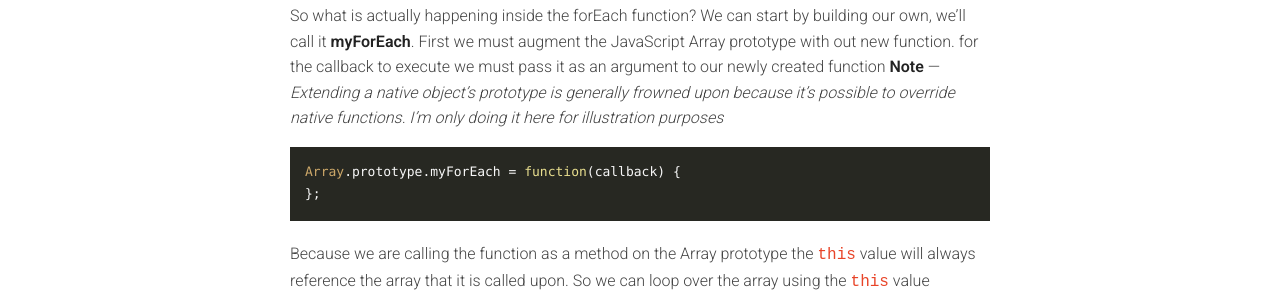
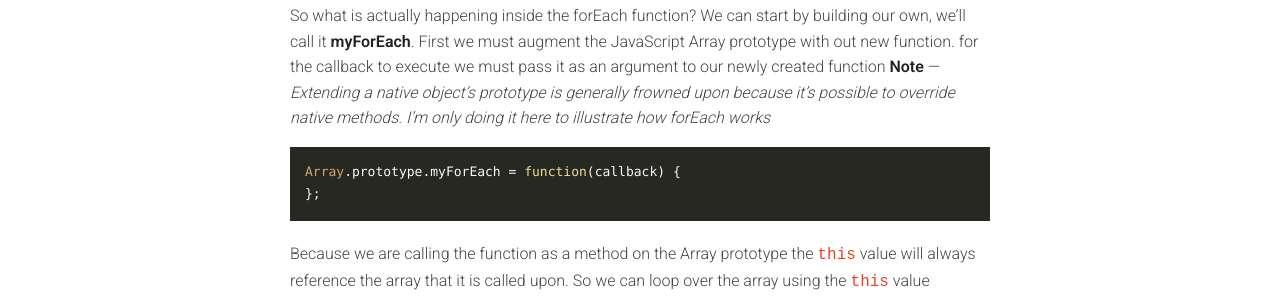
Before and after one commit to rbrtsmith/rbrtsmith.github.io, a Jekyll site: the page built from _posts/2015-05-08-JavaScript-Callbacks.md, in a window 1280 px wide and 900 px high, scrolled down 1766 px. Shown: the part 177-477 px from the top of the window. Built offline with Jekyll 4.4.1, drawn with Linux system fonts in a browser that asks for light colours; comment, search, counter and statistics services are not loaded.

Commit message:
Update 2015-05-08-JavaScript-Callbacks.md

```diff
--- a/_posts/2015-05-08-JavaScript-Callbacks.md
+++ b/_posts/2015-05-08-JavaScript-Callbacks.md
@@ -82,7 +82,8 @@ the example above there are 3 parameters that we can access: the current value,
 
 So what is actually happening inside the forEach function?  We can start by building our own,
 we'll call it **myForEach**.
-First we must augment the JavaScript Array prototype with out new function.  for the callback to execute we must pass it as an argument to our newly created function **Note** &mdash; *Extending a native object's prototype is generally frowned upon because it's possible to override native functions.  I'm only doing it here for illustration purposes*
+First we must augment the JavaScript Array prototype with out new function.  for the callback to execute we must pass it as an argument to our newly created function
+**Note** &mdash; *Extending a native object's prototype is generally frowned upon because it's possible to override native methods.  I'm only doing it here to illustrate how forEach works*
 
 {% highlight javascript %}
 Array.prototype.myForEach = function(callback) {
```
